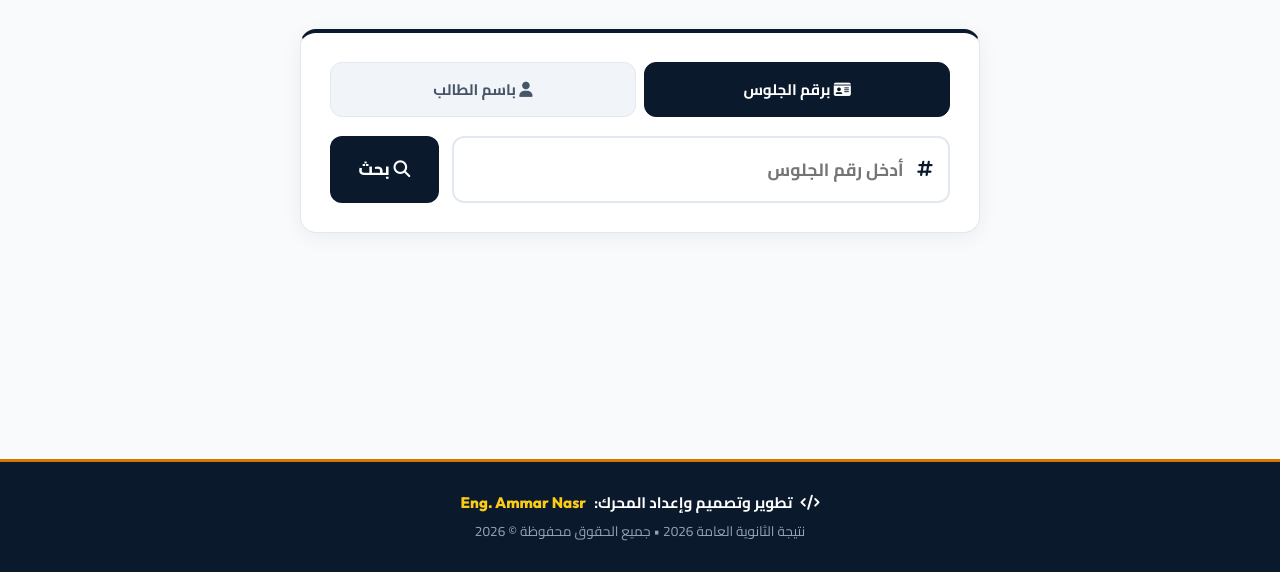
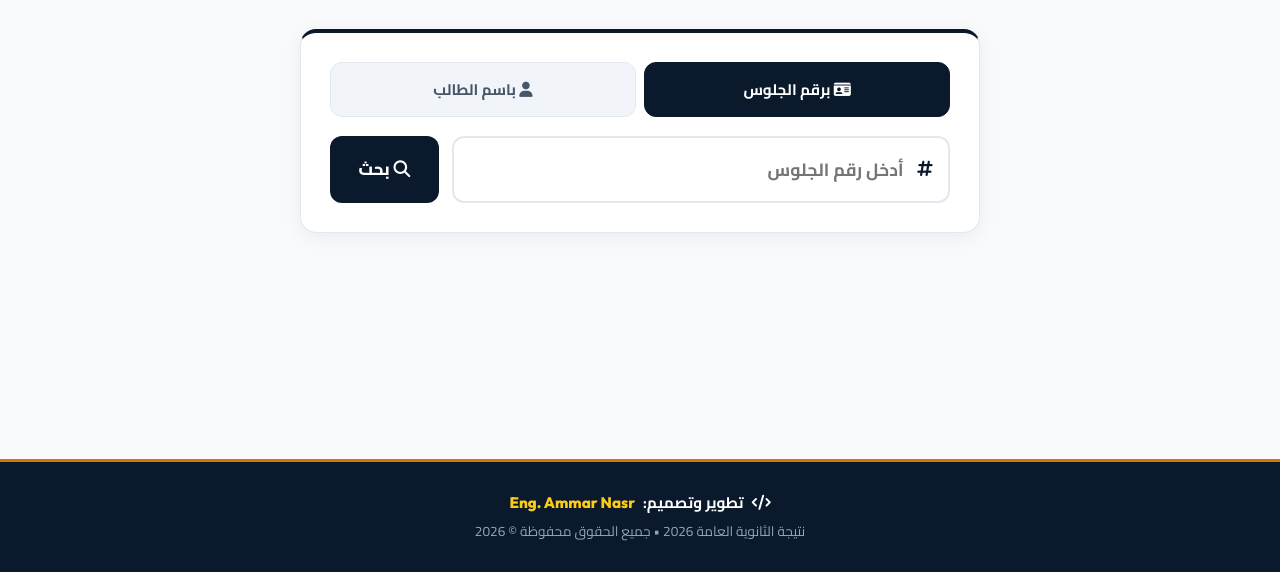
Before and after one commit to Ammar-nasr13/natga, a website: page public/index.html in a window 1280 px wide. Shown: the part 228-800 px from the top of the page. Drawn offline with nearby package versions, Linux system fonts and the light colour scheme; a web font is replaced by a local one.

Commit message:
Update footer text to 'تطوير وتصميم: Eng. Ammar Nasr'

```diff
--- a/public/index.html
+++ b/public/index.html
@@ -260,7 +260,7 @@
     <footer class="footer">
         <div class="container footer-container">
             <div class="footer-dev-badge">
-                <i class="fa-solid fa-code"></i> تطوير وتصميم وإعداد المحرك: <strong class="dev-highlight">Eng. Ammar Nasr</strong>
+                <i class="fa-solid fa-code"></i> تطوير وتصميم: <strong class="dev-highlight">Eng. Ammar Nasr</strong>
             </div>
             <p>نتيجة الثانوية العامة 2026 • جميع الحقوق محفوظة © 2026</p>
         </div>
```
